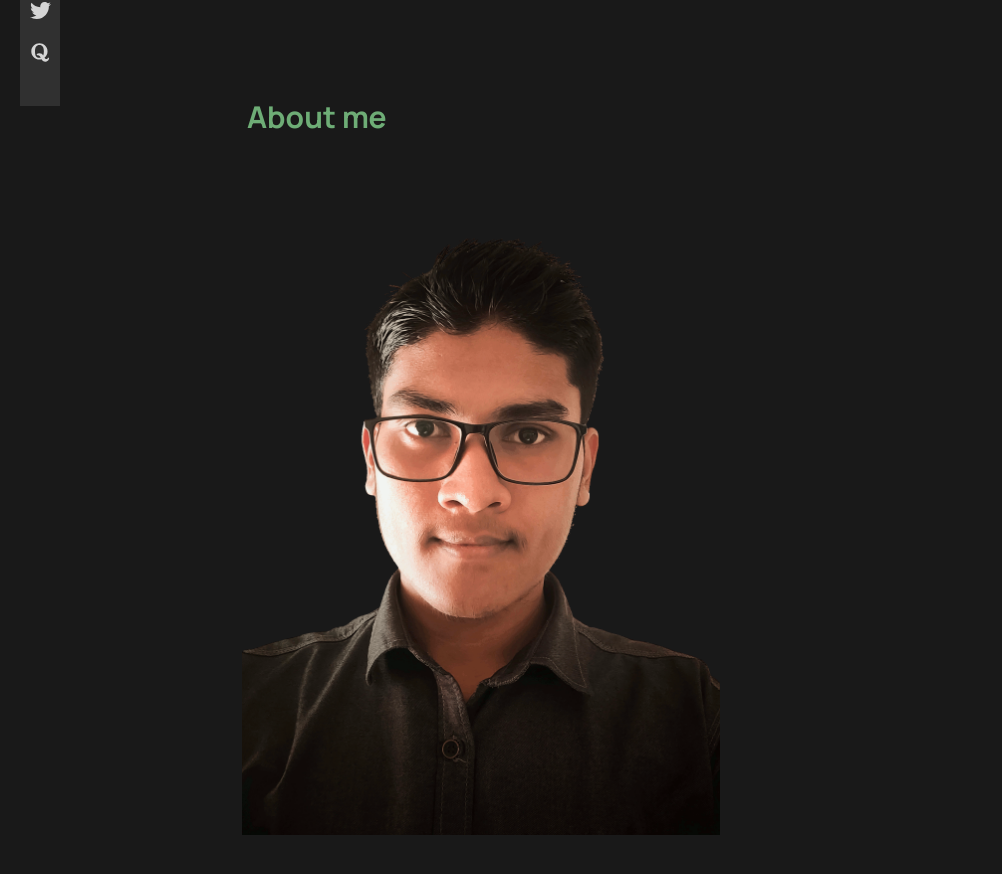
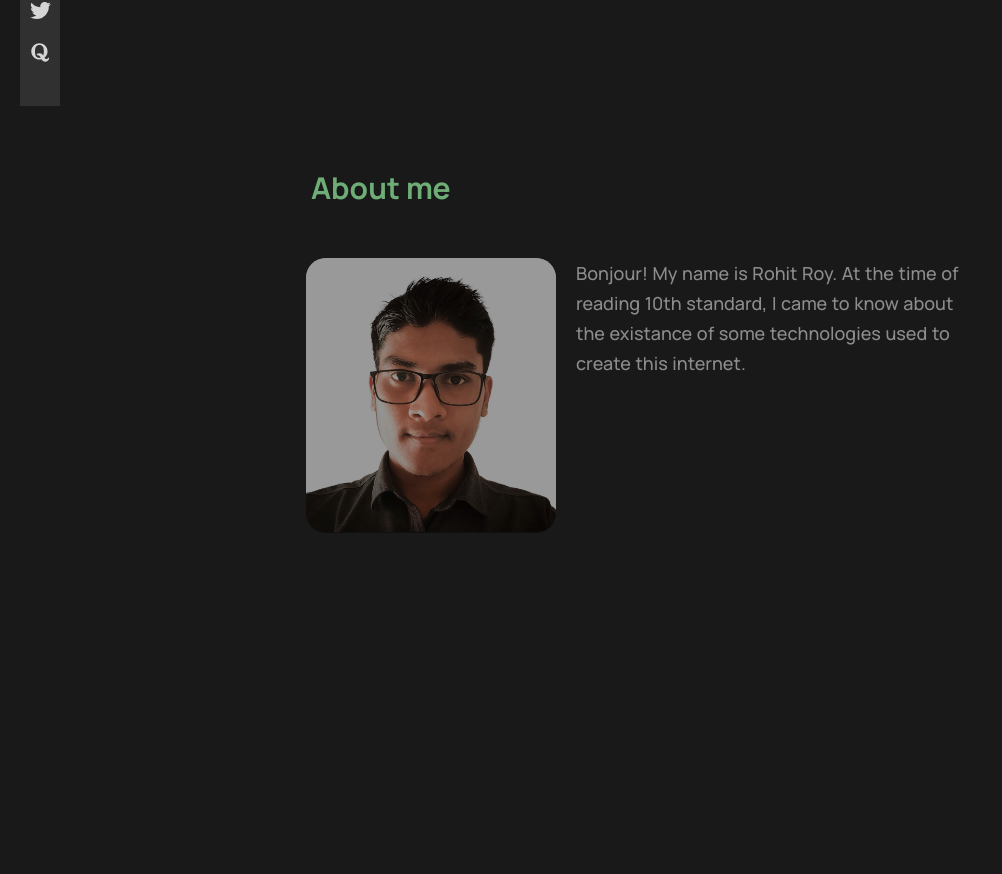
Before and after one commit to voidCounter/R, a React (Create React App) app: page / in a window 1280 px wide. Shown: the part 694-1568 px from the top of the page, without its empty margins (0-1002 px from the left). Built offline with nearby package versions, Linux system fonts and the light colour scheme.

Commit message:
about me added

```diff
--- a/src/App.css
+++ b/src/App.css
@@ -20,13 +20,14 @@ a {
 
 :root {
   --text-white: rgba(255, 255, 255, 0.8);
-  --text-gray: rgba(255, 255, 255, 0.4);
+  --text-gray: rgba(255, 255, 255, 0.5);
   --text-green: #6EAD76;
   --main-back-color: rgba(0, 0, 0, 0.9);
   --logo: rgba(255, 255, 255, 0.7);
   --main-marker: rgba(255, 255, 255, 0.1);
   /* fonts */
-  --font-normal: 'ubuntu', sans-serif;
+  --font-normal1: 'ubuntu', sans-serif;
+  --font-normal2: 'Lato', sans-serif;
   --font-heading: 'Manrope', sans-serif;
   --font-subhead: 'Manrope', sans-serif;
   /* font-sizes */
@@ -61,6 +62,16 @@ a {
     position: relative;
     row-gap: 20px;
   }
+  .about {
+    grid-template-columns: 1fr;
+  }
+  .userImageContainer {
+    order: 2;
+    margin-top: 60px;
+  }
+  .aboutDescription {
+    order: 1;
+  }
 }
 
 /* Small devices (portrait tablets and large phones, 600px and up) */
@@ -70,9 +81,9 @@ a {
     display: flex;
   }
   .main {
-    padding-left: clamp(20px, 2% + 10px, 20vw);
+    padding-left: clamp(20px, 6% + 10px, 20vw);
     /* min-width: 250px; */
-    padding-right: clamp(20px, 2% + 10px, 20vw);
+    padding-right: clamp(20px, 6% + 10px, 20vw);
   }
   .menuContainer {
     background-color: var(--main-back-color);
@@ -87,6 +98,16 @@ a {
     flex-flow: column;
     position: relative;
     row-gap: 20px;
+  }
+  .about {
+    grid-template-columns: 1fr;
+  }
+  .userImageContainer {
+    order: 2;
+    margin-top: 60px;
+  }
+  .aboutDescription {
+    order: 1;
   }
 }
 
@@ -115,6 +136,16 @@ a {
     width: auto;
     height: auto;
   }
+  .about {
+    grid-template-columns: 0.3fr 1fr;
+  }
+  .userImageContainer {
+    order: 1;
+    margin-top: 0px;
+  }
+  .aboutDescription {
+    order: 2;
+  }
 }
 
 /* Large devices (laptops/desktops, 992px and up) */
@@ -141,6 +172,16 @@ a {
     height: 40px;
     position: relative;
   }
+  .about {
+    grid-template-columns: 0.3fr 1fr;
+  }
+  .userImageContainer {
+    order: 1;
+    margin-top: 0px;
+  }
+  .aboutDescription {
+    order: 2;
+  }
 }
 
 /* Extra large devices (large laptops and desktops, 1200px and up) */
@@ -163,8 +204,18 @@ a {
     position: relative;
   }
   .main {
-    padding-left: clamp(150px, 15% + 50px, 50vw);
+    padding-left: clamp(150px, 20% + 50px, 50vw);
     /* min-width: 250px; */
-    padding-right: clamp(150px, 15% + 50px, 50vw);
+    padding-right: clamp(150px, 20% + 50px, 50vw);
+  }
+  .about {
+    grid-template-columns: 0.3fr 1fr;
+  }
+  .userImageContainer {
+    order: 1;
+    margin-top: 0px;
+  }
+  .aboutDescription {
+    order: 2;
   }
 }
--- a/src/components/Home/About/About.js
+++ b/src/components/Home/About/About.js
@@ -1,15 +1,29 @@
 import React from 'react';
-import userImage from '../../../images/userImage-removebg.png';
+import { useState } from 'react';
+import userImage from '../../../images/userImage-removebg.jpg';
 import aboutStyles from './About.module.css';
 const About = () => {
+    const [isLoaded, setIsLoaded] = useState(false);
     return (
         <div className={aboutStyles.aboutContainer}>
-            <div className={aboutStyles.about}>
-                <div className={aboutStyles.userImage}>
-                    <img src={userImage} alt="Rohit Roy" />
+            <div className={`${aboutStyles.about} about`}>
+
+                <div className={`${aboutStyles.userImageContainer} userImageContainer`}>
+                    {isLoaded ? null : (
+                        <div
+                            style={{
+                                backgroundColor: 'var(--text-gray)',
+                                height: '100%',
+                                width: '100%'
+                            }}
+                        />
+                    )}
+                    <div className={aboutStyles.userImage}>
+                        <img style={isLoaded ? {} : { display: 'none' }} onLoad={() => setIsLoaded(true)} src={userImage} alt="Rohit Roy" /></div>
                 </div>
-                <div className={aboutStyles.aboutDescription}>
 
+                <div className={`${aboutStyles.aboutDescription} aboutDescription`}>
+                    Bonjour! My name is Rohit Roy. At the time of reading 10th standard, I came to know about the existance of some technologies used to create this internet.
                 </div>
             </div>
         </div>
--- a/src/components/Home/About/About.module.css
+++ b/src/components/Home/About/About.module.css
@@ -1,8 +1,53 @@
 .about {
     display: grid;
-    grid-template-columns: 60% 40%;
+    align-items: flex-start;
+    column-gap: 20px;
+    padding-top: 50px;
+}
+
+.userImageContainer {
+    align-self: flex-start;
+    padding-bottom: 30px;
+    display: flex;
+    justify-content: center;
+    align-items: center;
+    transition: 0.5s all cubic-bezier(0.45, 0.80, 0, 1.30);
+}
+
+.userImage:hover::after {
+    background-color: rgba(0, 0, 0, 0.2);
+}
+
+.userImage {
+    position: relative;
+    width: min-content;
+    border-radius: 20px;
 }
 
 .userImage img {
+    width: 250px;
+    height: 100%;
+    border-radius: 20px;
+}
+
+.userImage::after {
+    content: '';
+    position: absolute;
     width: 100%;
+    height: 99%;
+    top: 0;
+    left: 0;
+    transition: 0.5s all cubic-bezier(0.45, 0.80, 0, 1.30);
+    border-radius: 20px;
+    background-color: rgba(0, 0, 0, 0.4)
 }
+
+.aboutDescription {
+    font-family: var(--font-heading);
+    font-weight: 500;
+    line-height: 30px;
+    word-spacing: 1px;
+    color: var(--text-gray);
+    text-align: left;
+    font-size: var(--font-n);
+}
--- a/src/components/Home/Header/Header.module.css
+++ b/src/components/Home/Header/Header.module.css
@@ -1,10 +1,11 @@
 .headerContainer {
     width: 100%;
-    height: 90vh;
+    height: auto;
     font-family: ubuntu, sans-serif;
 }
 
 .header {
+    padding-bottom: 300px;
     position: relative;
     padding-top: 150px;
     text-align: left;
--- a/src/components/Home/Home.module.css
+++ b/src/components/Home/Home.module.css
@@ -16,7 +16,6 @@
     text-align: left;
     /* padding: 5px 0px; */
     padding-left: 5px;
-    /* border-left: 5px solid var(--text-green); */
 }
 
 .main {
```
Also changed, not shown: src/images/userImage-removebg.jpg, src/images/userImage-removebg.png (deleted).
